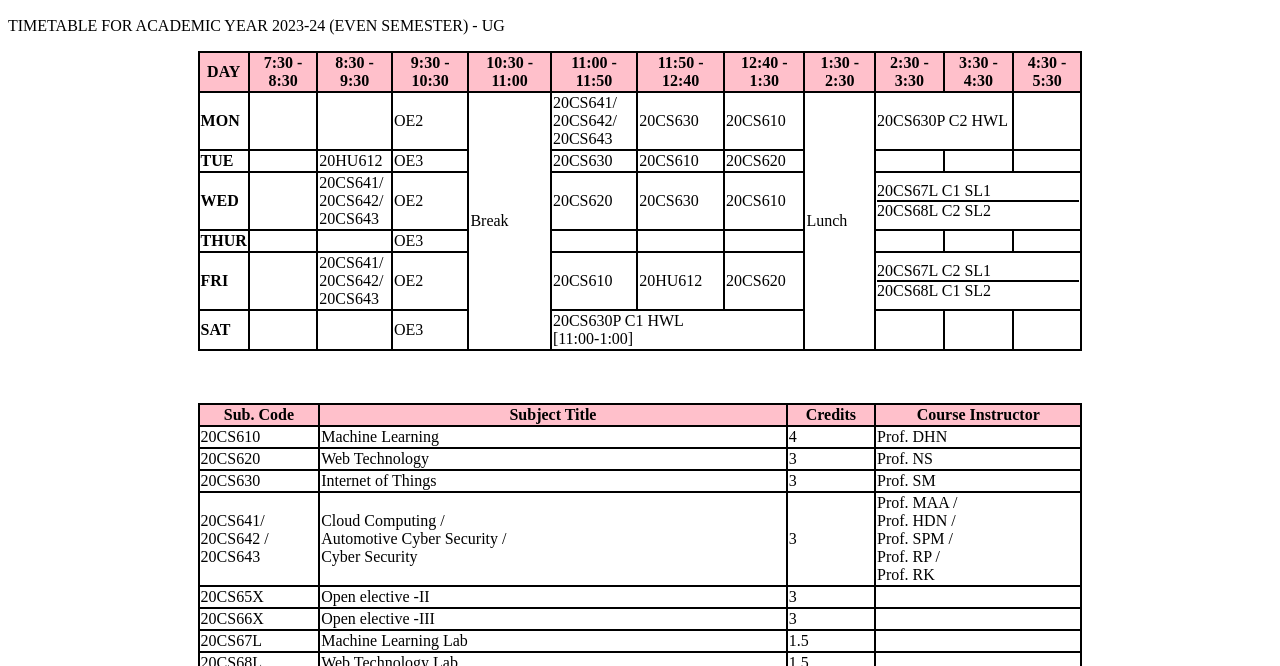
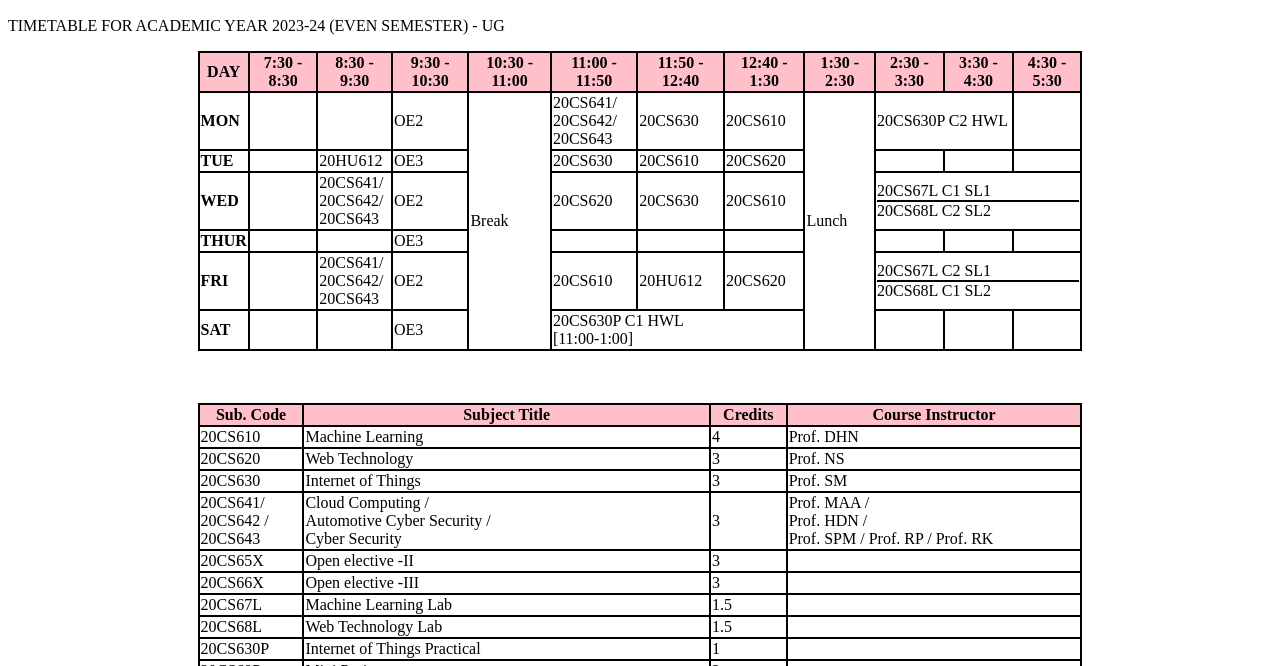
Before and after one commit to Arpitha-004/webd-lab, a plain HTML site: page index.html in a window 1280 px wide. Shown: the part 286-952 px from the top of the page. Drawn offline with Linux system fonts and the light colour scheme.

Commit message:
Update index.html

```diff
--- a/index.html
+++ b/index.html
@@ -163,7 +163,7 @@
                 <td>20CS641/<br> 20CS642 /<br> 20CS643</td>
                 <td>Cloud Computing /<br>Automotive Cyber Security /<br> Cyber Security</td>
                 <td>3</td>
-                <td>Prof. MAA /<br> Prof. HDN /<br> Prof. SPM /<br> Prof. RP /<br>Prof. RK</td>
+                <td>Prof. MAA /<br> Prof. HDN /<br> Prof. SPM / Prof. RP / Prof. RK</td>
               </tr>
 
               <tr>
```
